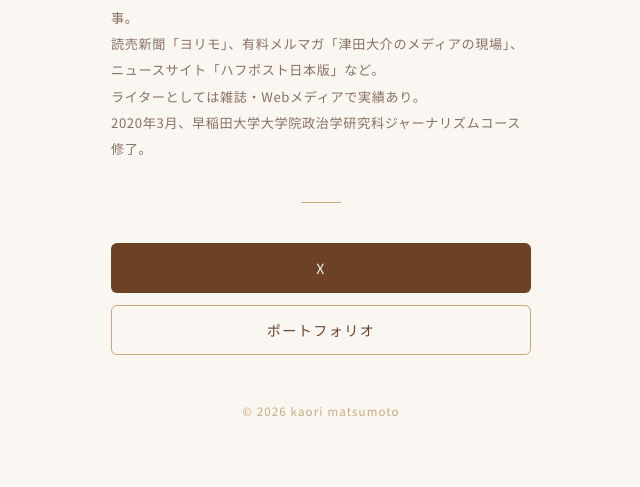
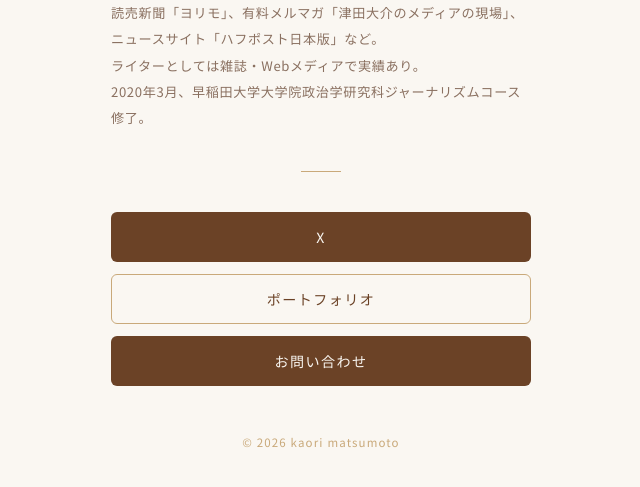
Before and after one commit to tekitodsci/tekitodsci.github.io, a plain HTML site: page index.html in a window 1280 px wide. Shown: the part 231-718 px from the top of the page, without its empty margins (319-959 px from the left). Drawn offline with nearby package versions, Linux system fonts and the light colour scheme.

Commit message:
Add files via upload

```diff
--- a/index.html
+++ b/index.html
@@ -138,6 +138,11 @@
       ポートフォリオ
     </a>
 
+    <!-- primaryスタイル（塗りつぶし）: メインのリンクに使う -->
+    <a class="link-btn primary" href="https://docs.google.com/forms/d/15O4c5JuXxMfW3AqVZL24gryNHoQUl0s7HZ6nEuuGNwU/edit" target="_blank" rel="noopener">
+      お問い合わせ
+    </a>
+
     <!-- 増やしたいときはこの行をコピーしてhrefとテキストを変えるだけ -->
     <!-- <a class="link-btn secondary" href="https://..." target="_blank" rel="noopener">リンク名</a> -->
 
```
